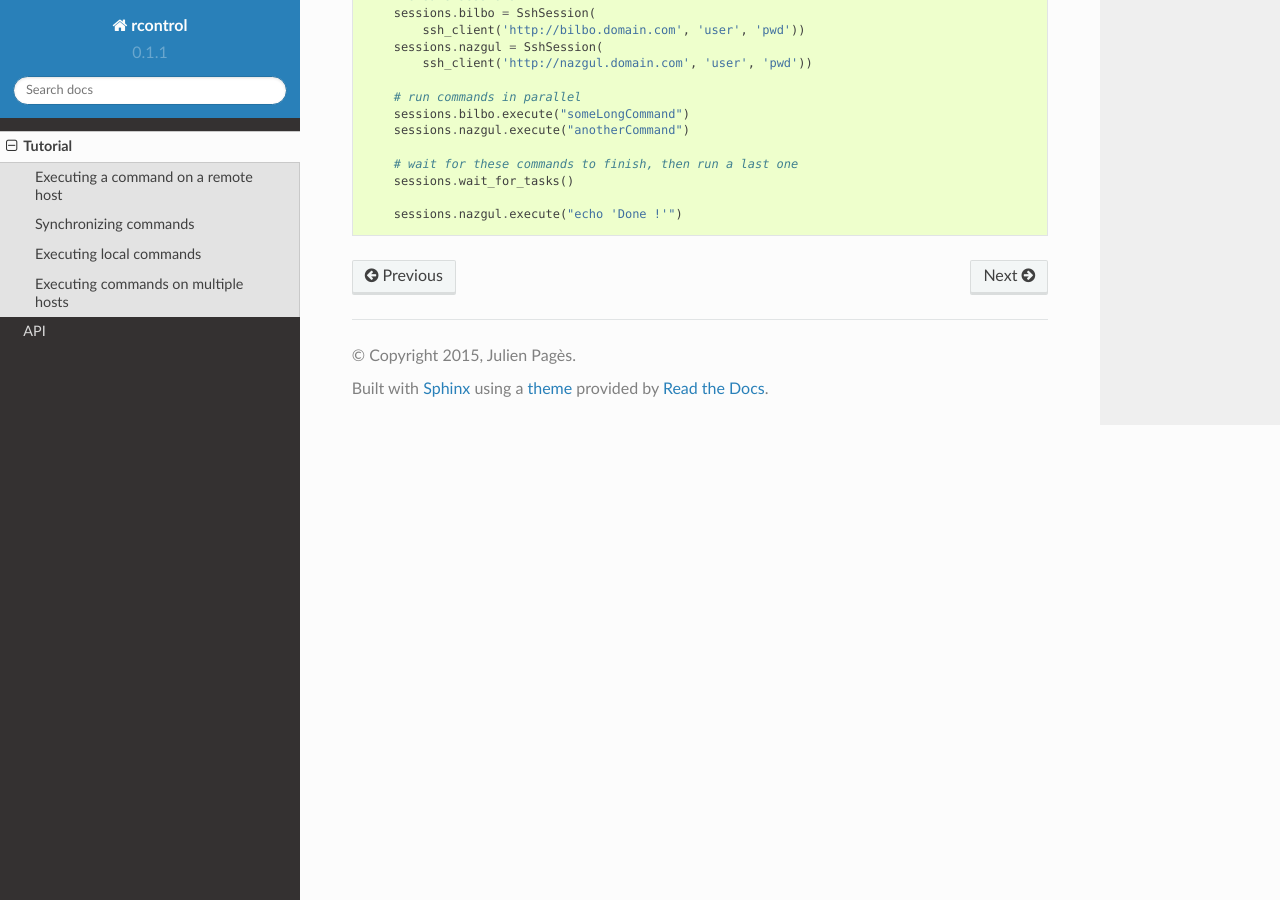
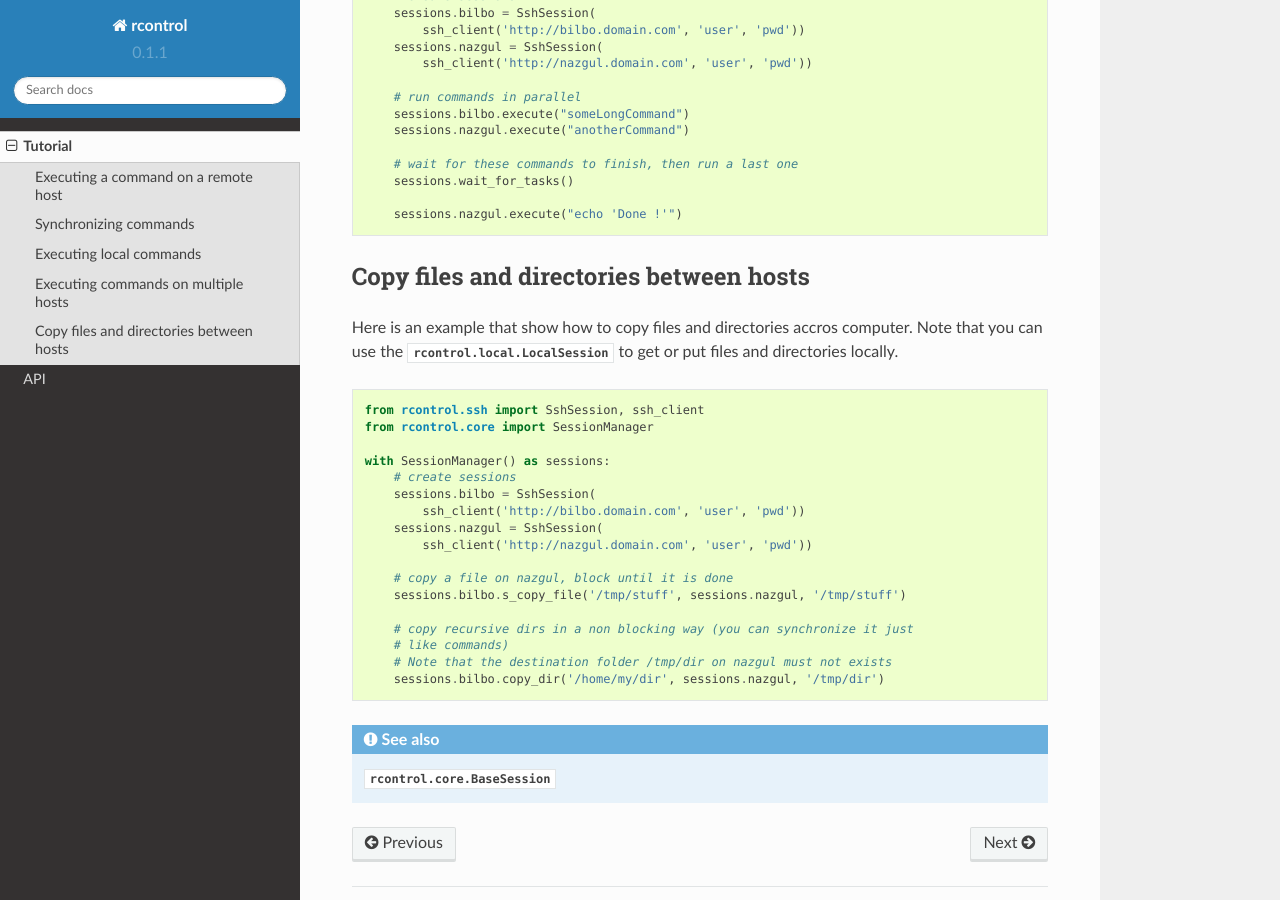
Before and after one commit to parkouss/rcontrol, a Sphinx documentation site: the page built from doc/tutorial.rst, in a window 1280 px wide and 900 px high, scrolled down 2083 px. Built offline with Sphinx 7.4.7 and the Read the Docs theme 2.0.0, drawn with Linux system fonts in a browser that asks for light colours.

Commit message:
add a tutorial section for fs operations

```diff
--- a/doc/tutorial.rst
+++ b/doc/tutorial.rst
@@ -126,3 +126,35 @@ the same time:
       sessions.wait_for_tasks()
 
       sessions.nazgul.execute("echo 'Done !'")
+
+
+Copy files and directories between hosts
+----------------------------------------
+
+Here is an example that show how to copy files and directories accros computer.
+Note that you can use the :class:`rcontrol.local.LocalSession` to get or put
+files and directories locally.
+
+.. code-block:: python
+
+  from rcontrol.ssh import SshSession, ssh_client
+  from rcontrol.core import SessionManager
+
+  with SessionManager() as sessions:
+      # create sessions
+      sessions.bilbo = SshSession(
+          ssh_client('http://bilbo.domain.com', 'user', 'pwd'))
+      sessions.nazgul = SshSession(
+          ssh_client('http://nazgul.domain.com', 'user', 'pwd'))
+
+      # copy a file on nazgul, block until it is done
+      sessions.bilbo.s_copy_file('/tmp/stuff', sessions.nazgul, '/tmp/stuff')
+
+      # copy recursive dirs in a non blocking way (you can synchronize it just
+      # like commands)
+      # Note that the destination folder /tmp/dir on nazgul must not exists
+      sessions.bilbo.copy_dir('/home/my/dir', sessions.nazgul, '/tmp/dir')
+
+.. seealso::
+
+  :class:`rcontrol.core.BaseSession`
```
